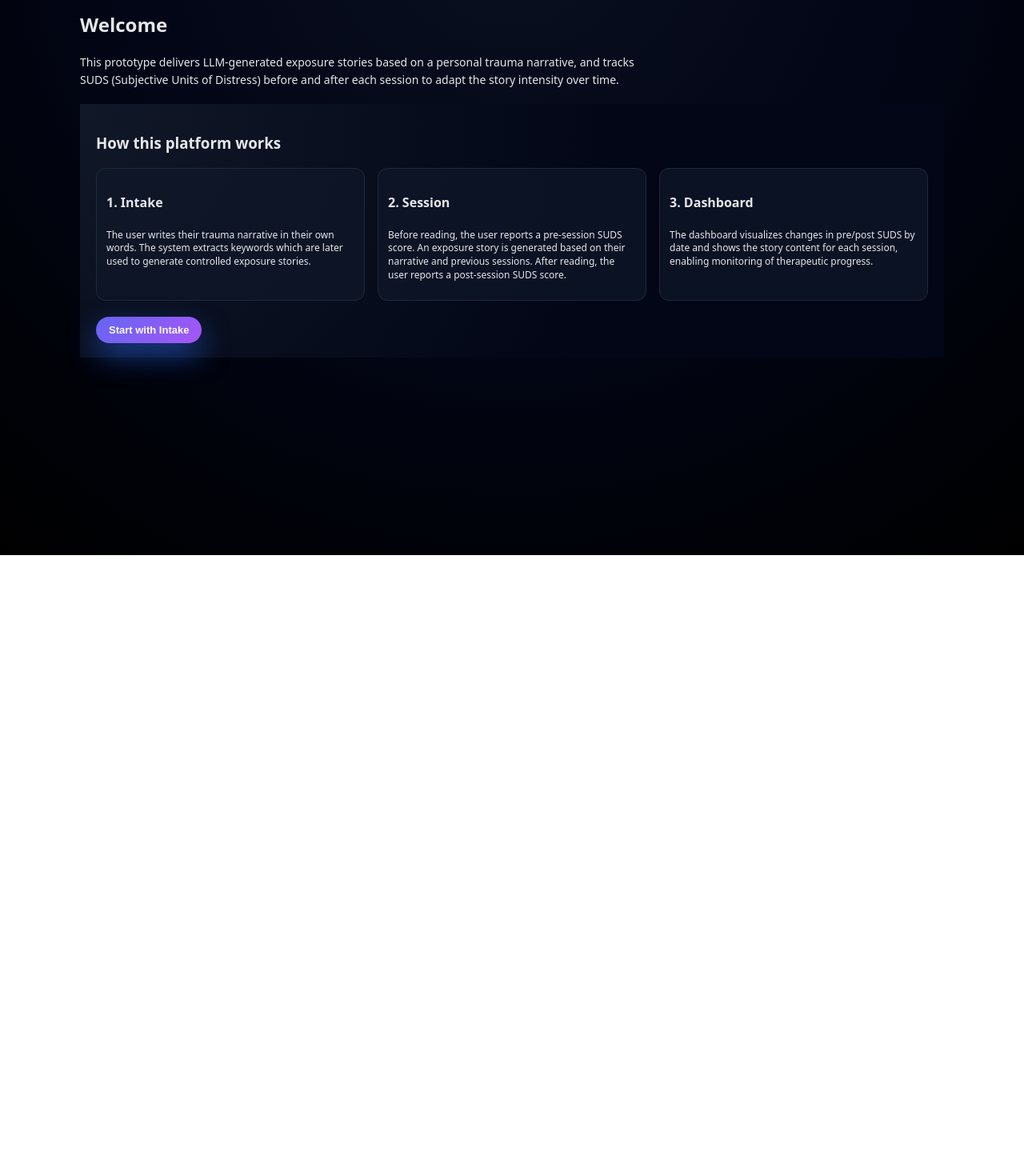
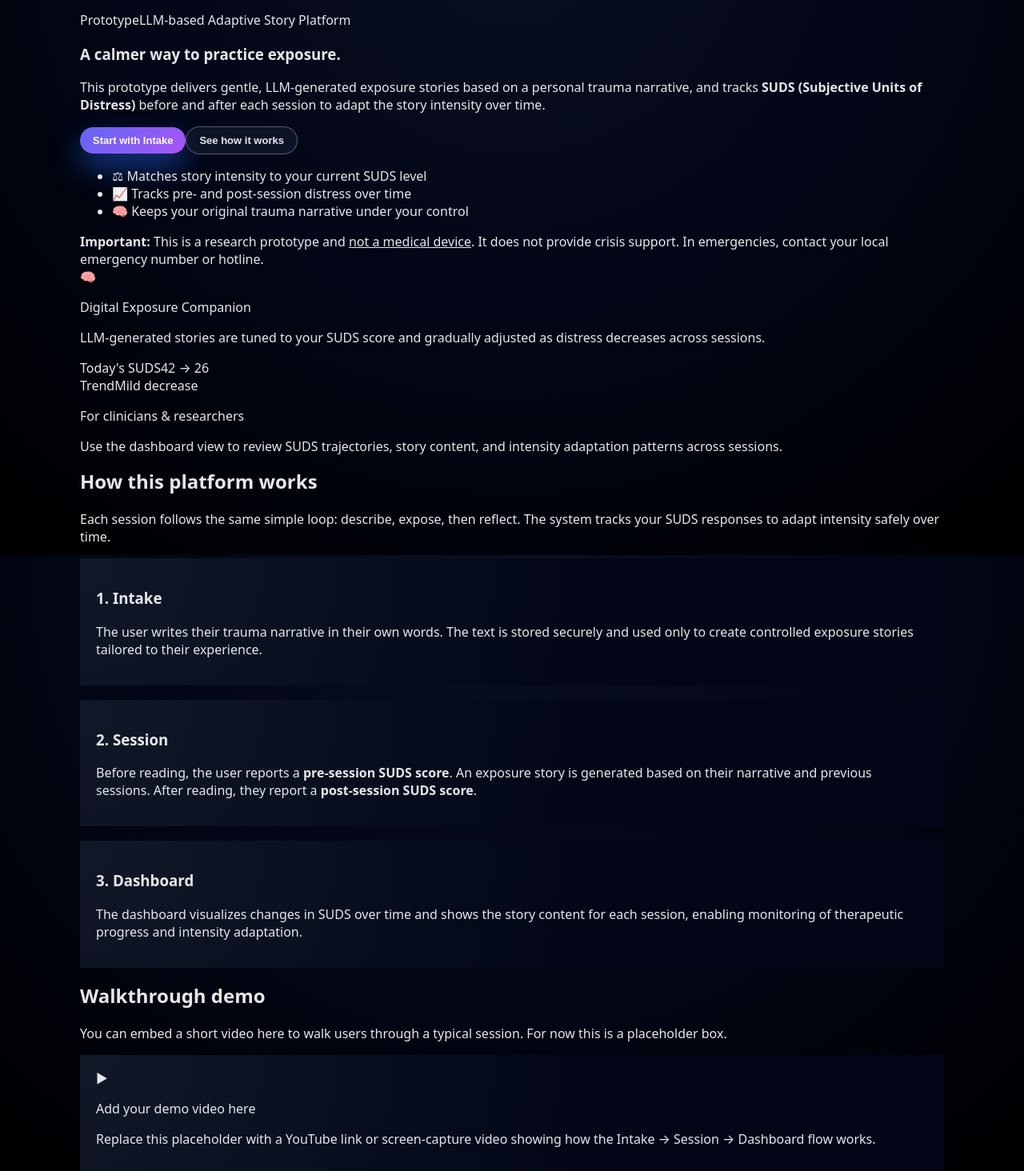
Before and after one commit to amygdala2025/conrad2025, a React (Vite) app: page / in a window 1280 px wide. Shown: the part 106-1570 px from the top of the page at 80% size. Before the commit the page ends 800 px from the top, so only its background shows below. Built offline with nearby package versions, Linux system fonts and the light colour scheme; no server answers.

Commit message:
Update Home.jsx

```diff
--- a/src/pages/Home.jsx
+++ b/src/pages/Home.jsx
@@ -1,63 +1,183 @@
 // src/pages/Home.jsx
+import { useNavigate } from "react-router-dom";
 
-function Home({ onStartIntake }) {
+function Home() {
+  const navigate = useNavigate();
+
+  const handleStartIntake = () => {
+    navigate("/intake");
+  };
+
+  const handleGoSession = () => {
+    navigate("/session");
+  };
+
+  const handleScrollHow = () => {
+    const el = document.getElementById("how-it-works");
+    if (el) el.scrollIntoView({ behavior: "smooth", block: "start" });
+  };
+
   return (
-    <div>
-      <h2>Welcome</h2>
-      <p className="page-intro">
-        This prototype delivers LLM-generated exposure stories based on a
-        personal trauma narrative, and tracks SUDS (Subjective Units of
-        Distress) before and after each session to adapt the story intensity
-        over time.
-      </p>
+    <div className="home-page">
+      {/* HERO */}
+      <section className="home-hero-layout">
+        <div className="home-hero-left">
+          <div className="home-badge-row">
+            <span className="home-pill home-pill-primary">Prototype</span>
+            <span className="home-pill home-pill-soft">
+              LLM-based Adaptive Story Platform
+            </span>
+          </div>
 
-      <div className="card">
-        <h3>How this platform works</h3>
-        <div
-          style={{
-            display: "grid",
-            gridTemplateColumns: "repeat(auto-fit, minmax(220px, 1fr))",
-            gap: 16,
-            marginTop: 12,
-          }}
-        >
-          <div className="session-detail">
-            <h4>1. Intake</h4>
-            <p className="help-text">
-              The user writes their trauma narrative in their own words. The
-              system extracts keywords which are later used to generate
-              controlled exposure stories.
-            </p>
+          <h1 className="home-title">
+            A calmer way to practice <span>exposure</span>.
+          </h1>
+
+          <p className="home-subtitle">
+            This prototype delivers gentle, LLM-generated exposure stories
+            based on a personal trauma narrative, and tracks{" "}
+            <b>SUDS (Subjective Units of Distress)</b> before and after each
+            session to adapt the story intensity over time.
+          </p>
+
+          <div className="home-hero-actions">
+            <button
+              type="button"
+              className="primary-btn hero-primary-btn"
+              onClick={handleStartIntake}
+            >
+              Start with Intake
+            </button>
+            <button
+              type="button"
+              className="secondary-btn hero-secondary-btn"
+              onClick={handleScrollHow}
+            >
+              See how it works
+            </button>
           </div>
-          <div className="session-detail">
-            <h4>2. Session</h4>
-            <p className="help-text">
-              Before reading, the user reports a pre-session SUDS score. An
-              exposure story is generated based on their narrative and previous
-              sessions. After reading, the user reports a post-session SUDS
-              score.
-            </p>
+
+          <ul className="home-hero-bullets">
+            <li>⚖ Matches story intensity to your current SUDS level</li>
+            <li>📈 Tracks pre- and post-session distress over time</li>
+            <li>🧠 Keeps your original trauma narrative under your control</li>
+          </ul>
+
+          <div className="home-safety-note">
+            <strong>Important:</strong> This is a research prototype and{" "}
+            <u>not a medical device</u>. It does not provide crisis support.
+            In emergencies, contact your local emergency number or hotline.
           </div>
-          <div className="session-detail">
-            <h4>3. Dashboard</h4>
-            <p className="help-text">
-              The dashboard visualizes changes in pre/post SUDS by date and
-              shows the story content for each session, enabling monitoring of
-              therapeutic progress.
+        </div>
+
+        {/* RIGHT VISUAL */}
+        <div className="home-hero-right">
+          <div className="home-orbit-card">
+            <div className="home-orbit-glow" />
+            <div className="home-orbit-inner">
+              <div className="home-orbit-icon">🧠</div>
+              <p className="home-orbit-title">Digital Exposure Companion</p>
+              <p className="home-orbit-text">
+                LLM-generated stories are tuned to your SUDS score and
+                gradually adjusted as distress decreases across sessions.
+              </p>
+              <div className="home-orbit-metrics">
+                <div>
+                  <span className="metric-label">Today&apos;s SUDS</span>
+                  <span className="metric-value">42 → 26</span>
+                </div>
+                <div>
+                  <span className="metric-label">Trend</span>
+                  <span className="metric-chip">Mild decrease</span>
+                </div>
+              </div>
+            </div>
+          </div>
+
+          {/* Optional mini-card for clinicians/researchers */}
+          <div className="home-tagline-card">
+            <p className="home-tagline-title">For clinicians & researchers</p>
+            <p className="home-tagline-text">
+              Use the dashboard view to review SUDS trajectories, story
+              content, and intensity adaptation patterns across sessions.
             </p>
           </div>
         </div>
+      </section>
 
-        <div style={{ marginTop: 20 }}>
-          <button
-            type="button"
-            className="primary-btn"
-            onClick={onStartIntake}
-          >
-            Start with Intake
-          </button>
+      {/* HOW IT WORKS */}
+      <section id="how-it-works" className="home-section">
+        <h2>How this platform works</h2>
+        <p className="home-section-subtitle">
+          Each session follows the same simple loop: describe, expose, then
+          reflect. The system tracks your SUDS responses to adapt intensity
+          safely over time.
+        </p>
+
+        <div className="home-steps-grid">
+          <div className="card home-step-card">
+            <h3>1. Intake</h3>
+            <p>
+              The user writes their trauma narrative in their own words. The
+              text is stored securely and used only to create controlled
+              exposure stories tailored to their experience.
+            </p>
+          </div>
+
+          <div className="card home-step-card">
+            <h3>2. Session</h3>
+            <p>
+              Before reading, the user reports a <b>pre-session SUDS score</b>.
+              An exposure story is generated based on their narrative and
+              previous sessions. After reading, they report a{" "}
+              <b>post-session SUDS score</b>.
+            </p>
+          </div>
+
+          <div className="card home-step-card">
+            <h3>3. Dashboard</h3>
+            <p>
+              The dashboard visualizes changes in SUDS over time and shows the
+              story content for each session, enabling monitoring of
+              therapeutic progress and intensity adaptation.
+            </p>
+          </div>
         </div>
-      </div>
+      </section>
+
+      {/* VIDEO / DEMO PLACEHOLDER */}
+      <section className="home-section">
+        <h2>Walkthrough demo</h2>
+        <p className="home-section-subtitle">
+          You can embed a short video here to walk users through a typical
+          session. For now this is a placeholder box.
+        </p>
+
+        <div className="card home-video-card">
+          {/* 나중에 실제 영상이 생기면 아래 iframe의 src만 바꾸면 됨 */}
+          {/*
+          <div className="home-video-frame">
+            <iframe
+              src="https://www.youtube.com/embed/YOUR_VIDEO_ID"
+              title="PTSD Digital Exposure Therapy demo"
+              frameBorder="0"
+              allow="accelerometer; autoplay; clipboard-write; encrypted-media; gyroscope; picture-in-picture"
+              allowFullScreen
+            />
+          </div>
+          */}
+          <div className="home-video-placeholder">
+            <span className="home-video-icon">▶</span>
+            <div>
+              <p className="home-video-title">Add your demo video here</p>
+              <p className="home-video-text">
+                Replace this placeholder with a YouTube link or screen-capture
+                video showing how the Intake → Session → Dashboard flow works.
+              </p>
+            </div>
+          </div>
+        </div>
+      </section>
     </div>
   );
 }
```
